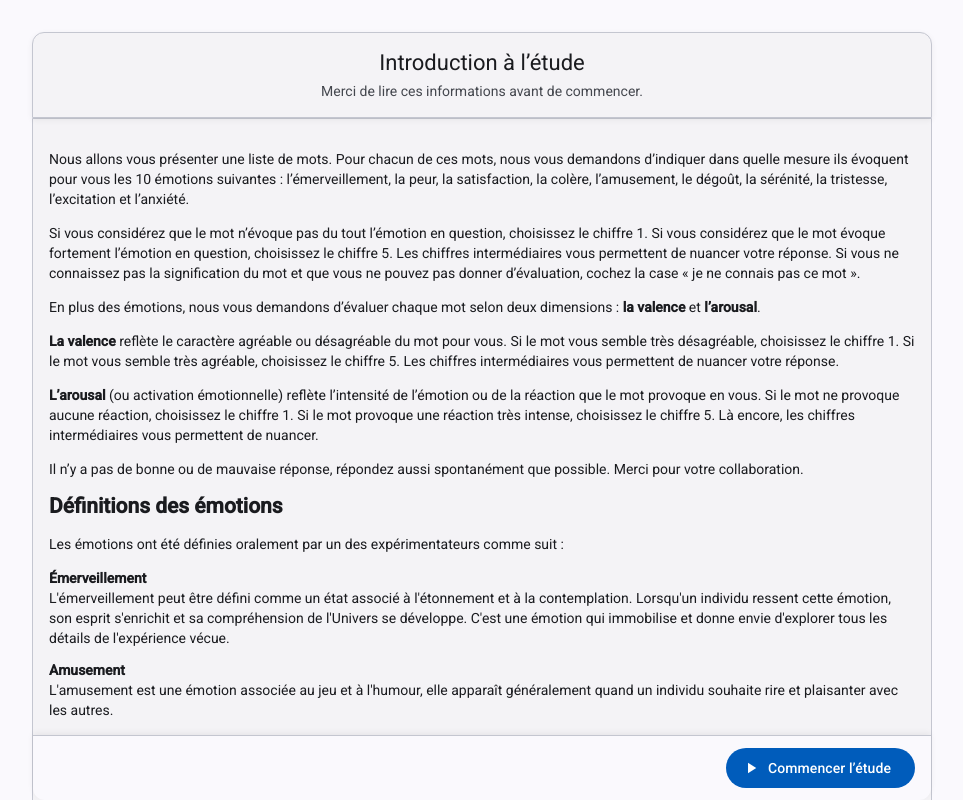
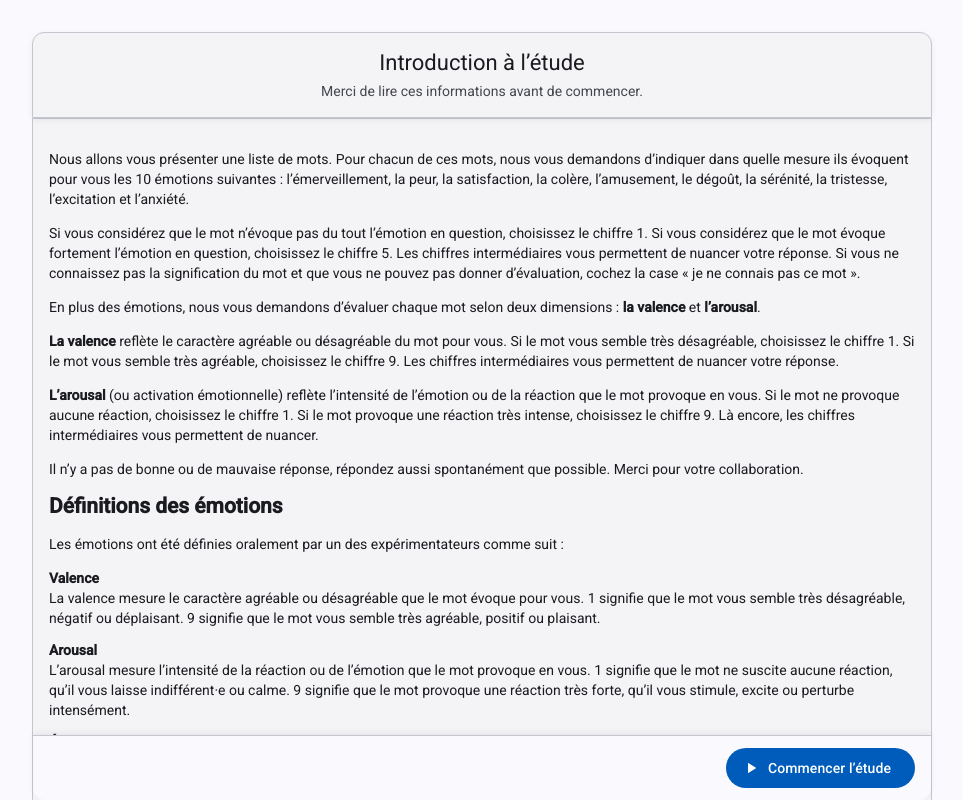
Before and after one commit to mrsolarius/remina-survey, an Angular app in the folder remina-survey-front/: page /explications in a window 1280 px wide. Shown: the top 800 px of the page, without its empty margins (158-1121 px from the left). Built offline with nearby package versions, Linux system fonts and the light colour scheme.

Commit message:
add inline definitions for valence and arousal in word evaluation, update explanations for clarity, and enhance styling with improved typography and layout

```diff
--- a/remina-survey-front/src/app/components/explications/explications.component.html
+++ b/remina-survey-front/src/app/components/explications/explications.component.html
@@ -28,13 +28,13 @@
     <p>
       <strong>La valence</strong> reflète le caractère agréable ou désagréable du mot pour vous.
       Si le mot vous semble très désagréable, choisissez le chiffre 1.
-      Si le mot vous semble très agréable, choisissez le chiffre 5.
+      Si le mot vous semble très agréable, choisissez le chiffre 9.
       Les chiffres intermédiaires vous permettent de nuancer votre réponse.
     </p>
     <p>
       <strong>L’arousal</strong> (ou activation émotionnelle) reflète l’intensité de l’émotion ou de la réaction que le mot provoque en vous.
       Si le mot ne provoque aucune réaction, choisissez le chiffre 1.
-      Si le mot provoque une réaction très intense, choisissez le chiffre 5.
+      Si le mot provoque une réaction très intense, choisissez le chiffre 9.
       Là encore, les chiffres intermédiaires vous permettent de nuancer.
     </p>
     <p>Il n’y a pas de bonne ou de mauvaise réponse, répondez aussi spontanément que possible. Merci pour votre
--- a/remina-survey-front/src/app/components/word-evaluation/word-evaluation.component.html
+++ b/remina-survey-front/src/app/components/word-evaluation/word-evaluation.component.html
@@ -10,18 +10,28 @@
         <p class="hint">Aucune information ne sera envoyée et tous les champs sont désactivés.</p>
       }
 
+
       <fieldset [disabled]="form.controls.skip.value">
         <legend>Dimensions principales (1–9)</legend>
-
+        <div class="emotion-pair">
           <div class="slider-container">
             <img ngSrc="valence.png" width="325" height="60" alt="Représentation de la valence"/>
-
             <label for="valence-slider">
               Valence <span aria-live="polite">{{ form.value.valence }}</span>
             </label>
             <mat-slider id="valence-slider" [min]="1" [max]="9" [step]="1" discrete showTickMarks>
               <input matSliderThumb formControlName="valence"/>
             </mat-slider>
+            <mat-accordion class="defs" displayMode="flat" multi>
+              <mat-expansion-panel>
+                <mat-expansion-panel-header>
+                  <mat-panel-title>
+                    <mat-icon>menu_book</mat-icon>&nbsp;Définition
+                  </mat-panel-title>
+                </mat-expansion-panel-header>
+                <strong>{{ definitions.valence.label }}</strong>: {{ definitions.valence.description }}
+              </mat-expansion-panel>
+            </mat-accordion>
           </div>
 
           <div class="slider-container">
@@ -32,6 +42,17 @@
             <mat-slider id="arousal-slider" [min]="1" [max]="9" [step]="1" discrete showTickMarks>
               <input matSliderThumb formControlName="arousal"/>
             </mat-slider>
+            <mat-accordion class="defs" displayMode="flat" multi>
+              <mat-expansion-panel>
+                <mat-expansion-panel-header>
+                  <mat-panel-title>
+                    <mat-icon>menu_book</mat-icon>&nbsp;Définition
+                  </mat-panel-title>
+                </mat-expansion-panel-header>
+                <strong>{{ definitions.arousal.label }}</strong>: {{ definitions.arousal.description }}
+              </mat-expansion-panel>
+            </mat-accordion>
+          </div>
         </div>
       </fieldset>
 
--- a/remina-survey-front/src/app/components/word-evaluation/word-evaluation.component.scss
+++ b/remina-survey-front/src/app/components/word-evaluation/word-evaluation.component.scss
@@ -13,6 +13,9 @@ fieldset {
 
 legend {
   padding: 0 .5rem;
+  font-size: 1.1rem;
+  font-weight: 400;
+  color: #333;
 }
 
 .grid {
--- a/remina-survey-front/src/app/shared/emotion-definitions.ts
+++ b/remina-survey-front/src/app/shared/emotion-definitions.ts
@@ -1,4 +1,6 @@
 export type EmotionKey =
+  | 'valence'
+  | 'arousal'
   | 'awe'
   | 'fear'
   | 'contentment'
@@ -16,6 +18,14 @@ export interface EmotionDefinition {
 }
 
 export const EMOTION_DEFINITIONS: Record<EmotionKey, EmotionDefinition> = {
+  valence: {
+    label: "Valence",
+    description: "La valence mesure le caractère agréable ou désagréable que le mot évoque pour vous. 1 signifie que le mot vous semble très désagréable, négatif ou déplaisant. 9 signifie que le mot vous semble très agréable, positif ou plaisant."
+  },
+  arousal: {
+    label: "Arousal",
+    description: "L’arousal mesure l’intensité de la réaction ou de l’émotion que le mot provoque en vous. 1 signifie que le mot ne suscite aucune réaction, qu’il vous laisse indifférent·e ou calme. 9 signifie que le mot provoque une réaction très forte, qu’il vous stimule, excite ou perturbe intensément."
+  },
   awe: {
     label: "Émerveillement",
     description: "L'émerveillement peut être défini comme un état associé à l'étonnement et à la contemplation. Lorsqu'un individu ressent cette émotion, son esprit s'enrichit et sa compréhension de l'Univers se développe. C'est une émotion qui immobilise et donne envie d'explorer tous les détails de l'expérience vécue."
```
Lines whose indentation alone changed are shown as unchanged.
